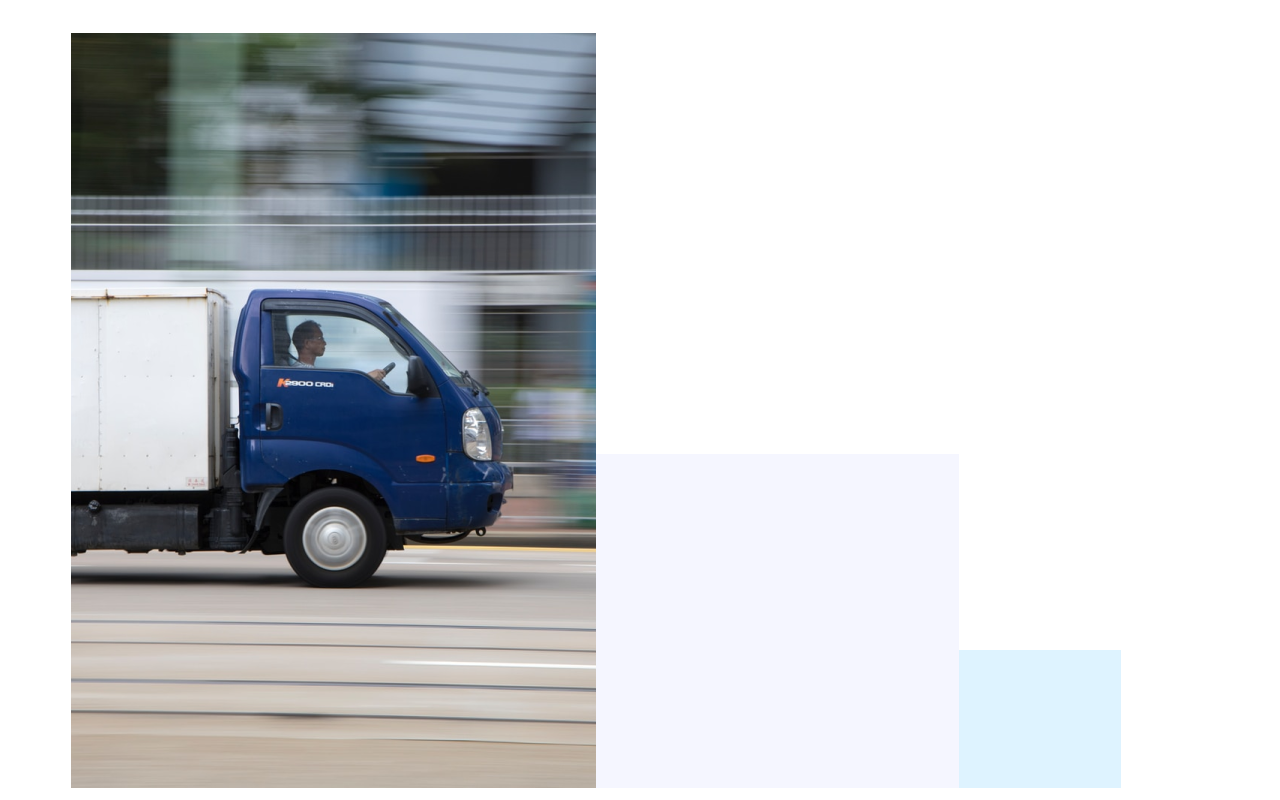
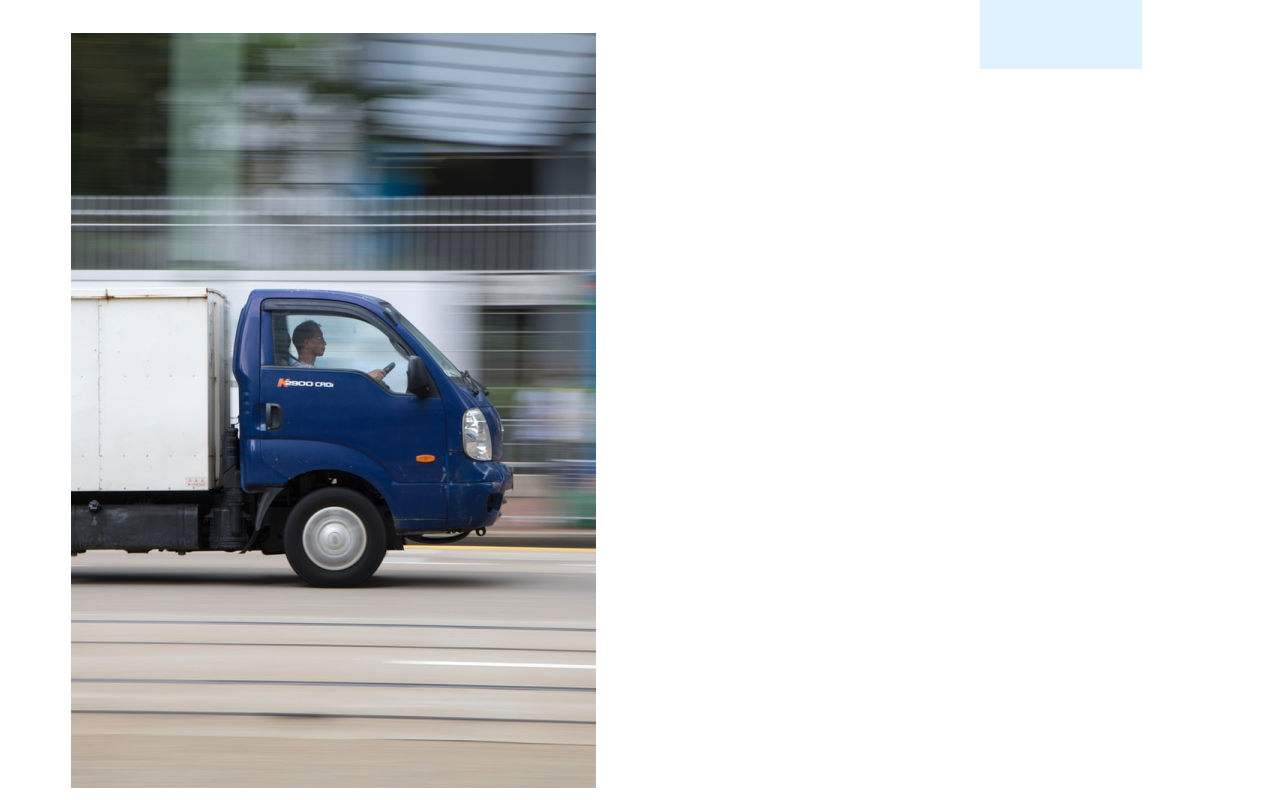
Before and after one commit to hakimov-dev/truck-service-landing, a Vue app: page / in a window 1280 px wide. Shown: the part 3269-4069 px from the top of the page. Built offline with nearby package versions, Linux system fonts and the light colour scheme; the HTML template or start-up script is replaced by a standard one.

Commit message:
Change position in images.

```diff
--- a/src/components/About/index.vue
+++ b/src/components/About/index.vue
@@ -19,4 +19,17 @@ export default {
   .container{
       margin-top: 10%;
   }
+  .content-2{
+    margin-top: -60%;
+    margin-left: -10%;
+    position: absolute;
+    z-index: -111;
+  }
+
+  .content-3{
+      margin-top: -8%;
+      margin-left: 30%;
+      position: absolute;
+      z-index: -111;
+  }
 </style>
```
